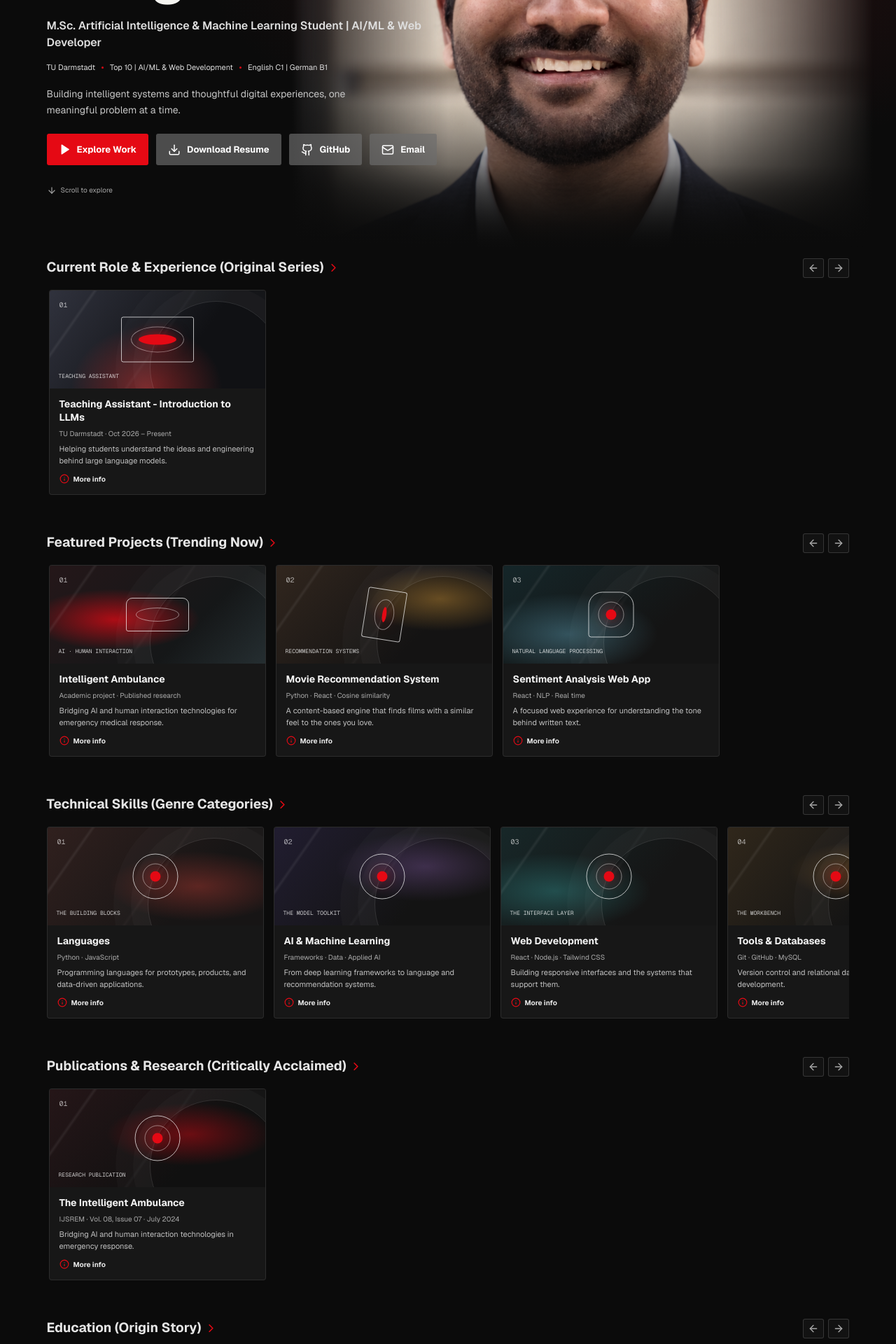
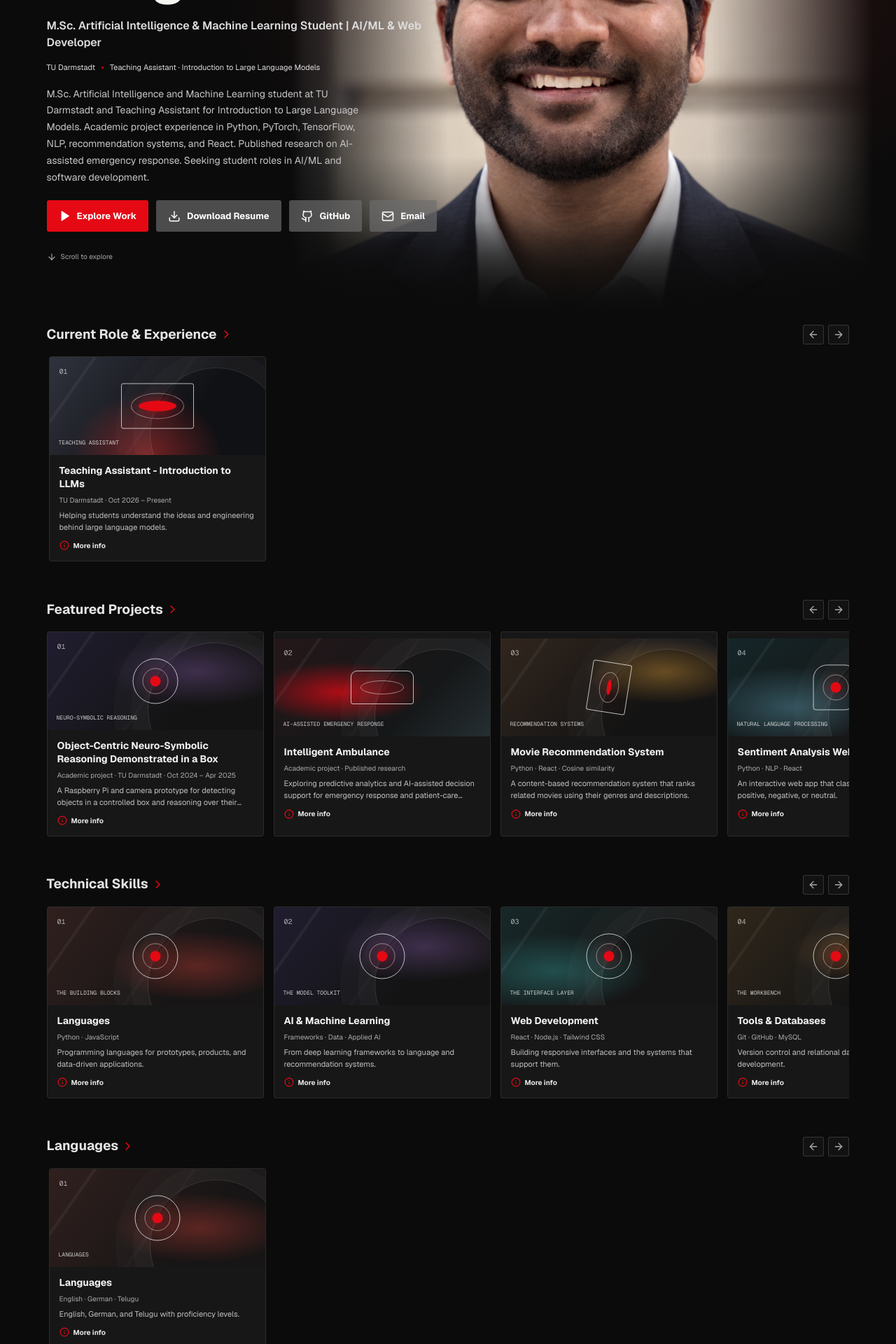
Before and after one commit to SuhanReddy/MyPortfolio, a Next.js app: page / in a window 1280 px wide. Shown: the part 340-2260 px from the top of the page at 70% size. Built offline with nearby package versions, Linux system fonts and the light colour scheme.

Commit message:
Add new projects and update portfolio content

```diff
--- a/app/layout.tsx
+++ b/app/layout.tsx
@@ -15,7 +15,7 @@ const geistMono = Geist_Mono({
 export const metadata: Metadata = {
   title: "Suhan Reddy Vanga | AI/ML & Web Developer",
   description:
-    "Suhan Reddy Vanga is an AI/ML and web developer, pursuing a master's degree at TU Darmstadt and building intelligent, human-centered software.",
+    "M.Sc. Artificial Intelligence and Machine Learning student at TU Darmstadt, Teaching Assistant for Introduction to Large Language Models, and published researcher in AI-assisted emergency response.",
   openGraph: {
     title: "Suhan Reddy Vanga | AI/ML & Web Developer",
     description: "AI/ML, web development, featured projects, research, and education.",
--- a/app/page.tsx
+++ b/app/page.tsx
@@ -23,6 +23,7 @@ const navigation = [
   { label: "Experience", href: "#experience" },
   { label: "Projects", href: "#projects" },
   { label: "Skills", href: "#skills" },
+  { label: "Languages", href: "#languages" },
   { label: "Education", href: "#education" },
   { label: "Contact", href: "#contact" },
 ];
@@ -30,7 +31,7 @@ const navigation = [
 const rows: PortfolioRow[] = [
   {
     id: "experience",
-    title: "Current Role & Experience (Original Series)",
+    title: "Current Role & Experience",
     items: [{
       title: "Teaching Assistant - Introduction to LLMs",
       eyebrow: "TEACHING ASSISTANT",
@@ -45,16 +46,28 @@ const rows: PortfolioRow[] = [
   },
   {
     id: "projects",
-    title: "Featured Projects (Trending Now)",
+    title: "Featured Projects",
     items: [
       {
+        title: "Object-Centric Neuro-Symbolic Reasoning Demonstrated in a Box",
+        eyebrow: "NEURO-SYMBOLIC REASONING",
+        meta: "Academic project · TU Darmstadt · Oct 2024 – Apr 2025",
+        description: "A Raspberry Pi and camera prototype for detecting objects in a controlled box and reasoning over their attributes and relationships.",
+        details: [
+          "Built a Raspberry Pi and camera-based prototype that detects and represents objects placed inside a controlled box using a labeled object dataset.",
+          "Modeled objects by shape, color, size, position, and spatial relationships to support object-centric visual reasoning.",
+          "Implemented a Zendo-style setup combining visual perception with symbolic rules for compositional reasoning over objects and their relationships.",
+        ],
+        art: "art-ai",
+      },
+      {
         title: "Intelligent Ambulance",
-        eyebrow: "AI · HUMAN INTERACTION",
+        eyebrow: "AI-ASSISTED EMERGENCY RESPONSE",
         meta: "Academic project · Published research",
-        description: "Bridging AI and human interaction technologies for emergency medical response.",
+        description: "Exploring predictive analytics and AI-assisted decision support for emergency response and patient-care workflows.",
         details: [
-          "An academic project integrating predictive analytics and AI decision support for emergency medical response.",
-          "The work explores how intelligent systems can support more informed, human-centered decisions in time-critical situations.",
+          "Explored predictive analytics methods to identify emergency situations and organize relevant information for patient-care workflows.",
+          "Designed AI-assisted decision-support logic to help inform timely responses while keeping human judgment central.",
         ],
         art: "art-ambulance",
       },
@@ -62,21 +75,21 @@ const rows: PortfolioRow[] = [
         title: "Movie Recommendation System",
         eyebrow: "RECOMMENDATION SYSTEMS",
         meta: "Python · React · Cosine similarity",
-        description: "A content-based engine that finds films with a similar feel to the ones you love.",
+        description: "A content-based recommendation system that ranks related movies using their genres and descriptions.",
         details: [
-          "A content-based recommendation engine built with Python and React.",
-          "Uses cosine similarity to compare movie attributes and surface relevant recommendations.",
+          "Built a content-based recommendation workflow using movie genres and descriptions to represent similarities between titles.",
+          "Applied cosine similarity to rank related movies and presented recommendations through an interactive React interface.",
         ],
         art: "art-movies",
       },
       {
         title: "Sentiment Analysis Web App",
         eyebrow: "NATURAL LANGUAGE PROCESSING",
-        meta: "React · NLP · Real time",
-        description: "A focused web experience for understanding the tone behind written text.",
+        meta: "Python · NLP · React",
+        description: "An interactive web app that classifies submitted text as positive, negative, or neutral.",
         details: [
-          "A real-time NLP web application that classifies text as positive, negative, or neutral.",
-          "A React interface makes sentiment results clear and immediate.",
+          "Developed an NLP-based text classification workflow that labels input as positive, negative, or neutral sentiment.",
+          "Connected sentiment predictions to a React interface for interactive text submission and result display.",
         ],
         art: "art-sentiment",
       },
@@ -84,7 +97,7 @@ const rows: PortfolioRow[] = [
   },
   {
     id: "skills",
-    title: "Technical Skills (Genre Categories)",
+    title: "Technical Skills",
     items: [
       {
         title: "Languages",
@@ -118,19 +131,23 @@ const rows: PortfolioRow[] = [
         details: ["Git", "GitHub", "MySQL"],
         art: "art-tools",
       },
-      {
-        title: "Spoken Languages",
-        eyebrow: "ACROSS LANGUAGES",
-        meta: "English · German · Telugu",
-        description: "Comfortable collaborating across languages and cultures.",
-        details: ["English (C1)", "German (A2/B1)", "Telugu (Native)"],
-        art: "art-languages-spoken",
-      },
     ],
   },
   {
+    id: "languages",
+    title: "Languages",
+    items: [{
+      title: "Languages",
+      eyebrow: "LANGUAGES",
+      meta: "English · German · Telugu",
+      description: "English, German, and Telugu with proficiency levels.",
+      details: ["English (C1)", "German (A2/B1)", "Telugu (Native)"],
+      art: "art-languages-spoken",
+    }],
+  },
+  {
     id: "publications",
-    title: "Publications & Research (Critically Acclaimed)",
+    title: "Publications & Research",
     items: [{
       title: "The Intelligent Ambulance",
       eyebrow: "RESEARCH PUBLICATION",
@@ -146,7 +163,7 @@ const rows: PortfolioRow[] = [
   },
   {
     id: "education",
-    title: "Education (Origin Story)",
+    title: "Education",
     items: [
       {
         title: "M.Sc. Artificial Intelligence & Machine Learning",
@@ -250,8 +267,8 @@ export default function Home() {
           <p className="billboard-kicker"><span className="netflix-n">N</span> PORTFOLIO ORIGINAL</p>
           <h1 id="hero-title">Suhan Reddy Vanga</h1>
           <p className="billboard-subtitle">M.Sc. Artificial Intelligence &amp; Machine Learning Student | AI/ML &amp; Web Developer</p>
-          <div className="billboard-tags"><span>TU Darmstadt</span><i /> <span>Top 10 | AI/ML &amp; Web Development</span><i /> <span>English C1 | German B1</span></div>
-          <p className="billboard-description">Building intelligent systems and thoughtful digital experiences, one meaningful problem at a time.</p>
+          <div className="billboard-tags"><span>TU Darmstadt</span><i /> <span>Teaching Assistant · Introduction to Large Language Models</span></div>
+          <p className="billboard-description">M.Sc. Artificial Intelligence and Machine Learning student at TU Darmstadt and Teaching Assistant for Introduction to Large Language Models. Academic project experience in Python, PyTorch, TensorFlow, NLP, recommendation systems, and React. Published research on AI-assisted emergency response. Seeking student roles in AI/ML and software development.</p>
           <div className="billboard-actions">
             <a className="billboard-button play-button" href="#projects"><Play size={17} fill="currentColor" /> Explore Work</a>
             <a className="billboard-button resume-button" href={`${siteBasePath}/Resume.pdf`} download="Suhan-Reddy-Vanga-Resume.pdf"><Download size={18} /> Download Resume</a>
--- /dev/null
+++ b/global.d.ts
@@ -0,0 +1 @@
+declare module "*.css";
```
